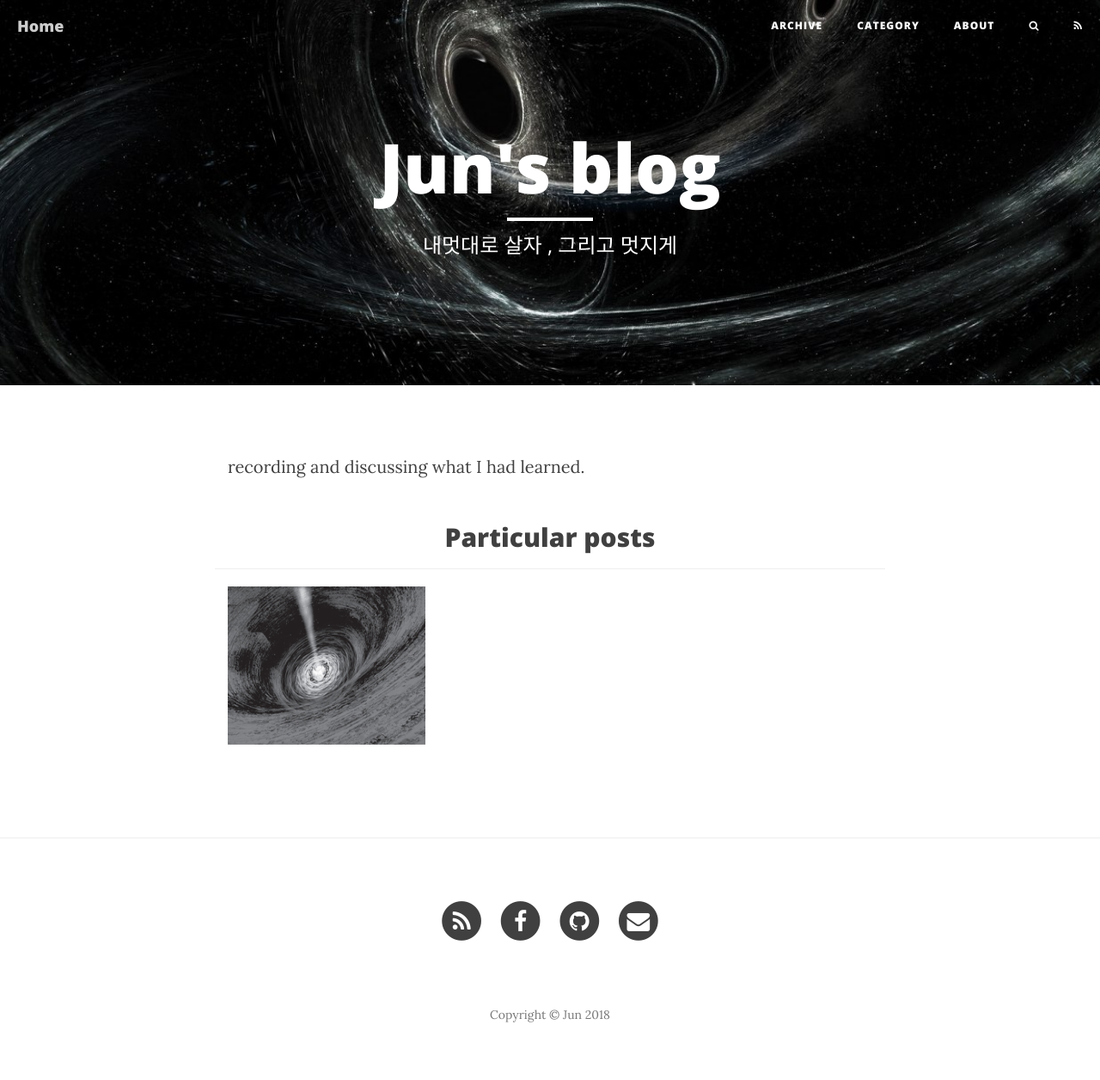
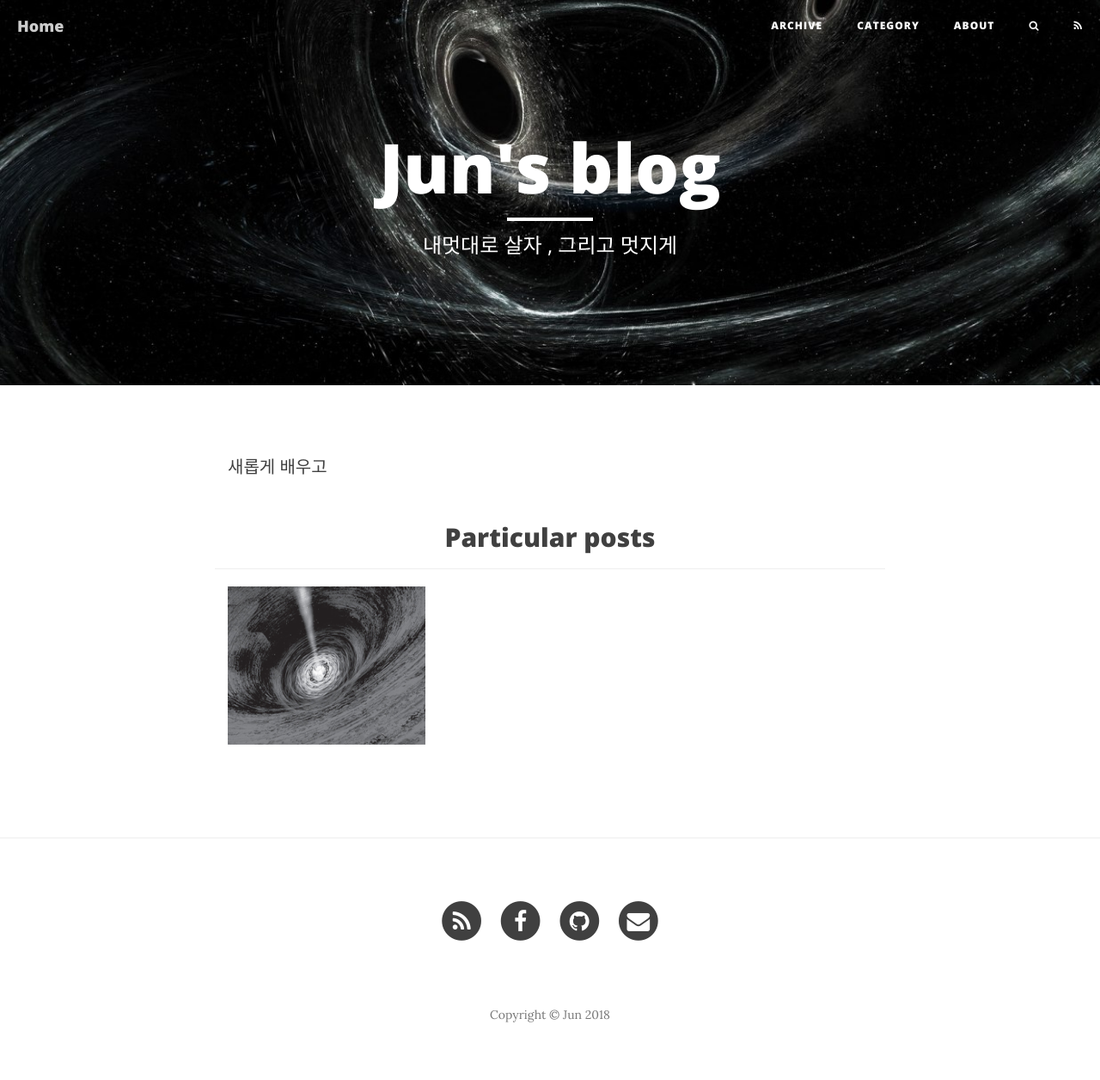
Before and after one commit to jjango/jjango.github.io, a Jekyll site: the page built from index.html, in a window 1280 px wide. Shown: the whole page at 86% size. Built offline with Jekyll 4.4.1, drawn with Linux system fonts in a browser that asks for light colours; nearby versions of some CDN libraries.

Commit message:
Update index.html

```diff
--- a/index.html
+++ b/index.html
@@ -9,7 +9,7 @@
 <section id="about">
 	<div>
 		<p>
-			recording and discussing what I had learned.  <br>
+		 새롭게 배우고   <br>
 		</p>
 		</p>
 	</div>
```
